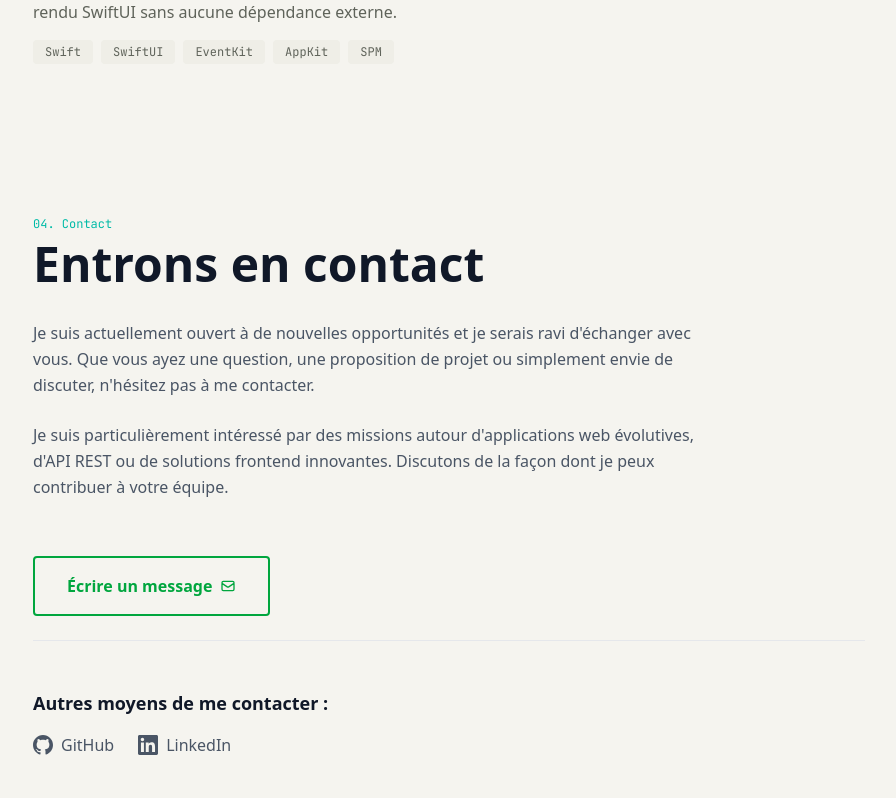
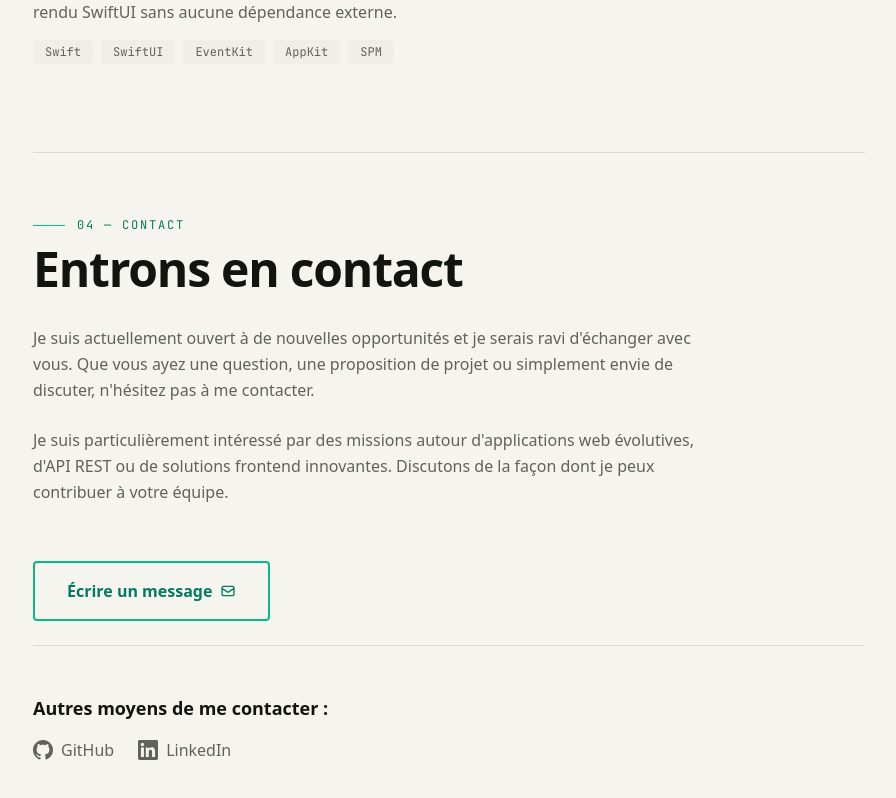
Before and after one commit to Periicles/portfolio, a Next.js app: page / in a window 1280 px wide. Shown: the part 3006-3804 px from the top of the page, without its empty margins (319-1215 px from the left). Built offline with nearby package versions, Linux system fonts and the light colour scheme.

Commit message:
feat(sections): migration Contact vers les tokens

```diff
--- a/app/components/Contact.tsx
+++ b/app/components/Contact.tsx
@@ -2,42 +2,43 @@ import { GitHubIcon } from './icons/GitHubIcon'
 import { LinkedInIcon } from './icons/LinkedInIcon'
 import { MailIcon } from './icons/MailIcon'
 import { site } from '@/content/site'
+import SectionEyebrow from './SectionEyebrow'
 
 export default function Contact() {
     return (
-        <section id="contact" aria-labelledby="contact-heading" className="py-16 scroll-mt-24 md:scroll-mt-16">
-            <p aria-hidden="true" className="text-xs font-mono text-teal-500 dark:text-teal-400 mb-2">04. Contact</p>
-            <h2 id="contact-heading" className="text-4xl md:text-5xl font-bold text-gray-900 dark:text-slate-100 mb-8">
+        <section id="contact" aria-labelledby="contact-heading" className="py-16 scroll-mt-24 md:scroll-mt-16 border-t border-hairline">
+            <SectionEyebrow index={4}>Contact</SectionEyebrow>
+            <h2 id="contact-heading" className="text-4xl md:text-5xl font-extrabold tracking-tight text-ink mb-8">
                 Entrons en contact
             </h2>
 
             <div className="space-y-6">
-                <p className="text-gray-600 dark:text-slate-400 leading-relaxed max-w-2xl">
+                <p className="text-muted leading-relaxed max-w-2xl">
                     Je suis actuellement ouvert à de nouvelles opportunités et je serais ravi d&apos;échanger avec vous. Que vous ayez une question, une proposition de projet ou simplement envie de discuter, n&apos;hésitez pas à me contacter.
                 </p>
 
-                <p className="text-gray-600 dark:text-slate-400 leading-relaxed max-w-2xl">
+                <p className="text-muted leading-relaxed max-w-2xl">
                     Je suis particulièrement intéressé par des missions autour d&apos;applications web évolutives, d&apos;API REST ou de solutions frontend innovantes. Discutons de la façon dont je peux contribuer à votre équipe.
                 </p>
 
                 <div className="pt-8">
                     <a
                         href={`mailto:${site.email}`}
-                        className="inline-flex items-center gap-2 px-8 py-4 border-2 border-green-600 text-green-600 dark:text-green-400 font-semibold rounded hover:bg-green-600 hover:text-white transition-all duration-300"
+                        className="inline-flex items-center gap-2 px-8 py-4 border-2 border-accent text-accent-strong font-semibold rounded hover:bg-accent hover:text-ink transition-all duration-300"
                     >
                         Écrire un message
                         <MailIcon />
                     </a>
                 </div>
 
-                <div className="pt-12 border-t border-gray-200 dark:border-slate-700">
-                    <h3 className="text-lg font-semibold text-gray-900 dark:text-slate-100 mb-4">Autres moyens de me contacter :</h3>
+                <div className="pt-12 border-t border-hairline">
+                    <h3 className="text-lg font-semibold text-ink mb-4">Autres moyens de me contacter :</h3>
                     <div className="flex flex-wrap gap-6">
                         <a
                             href={site.socials.github}
                             target="_blank"
                             rel="noopener noreferrer"
-                            className="flex items-center gap-2 text-gray-600 dark:text-slate-400 hover:text-green-600 dark:hover:text-green-400 transition-colors"
+                            className="flex items-center gap-2 text-muted hover:text-accent-strong transition-colors"
                         >
                             <GitHubIcon />
                             GitHub
@@ -47,7 +48,7 @@ export default function Contact() {
                             href={site.socials.linkedin}
                             target="_blank"
                             rel="noopener noreferrer"
-                            className="flex items-center gap-2 text-gray-600 dark:text-slate-400 hover:text-green-600 dark:hover:text-green-400 transition-colors"
+                            className="flex items-center gap-2 text-muted hover:text-accent-strong transition-colors"
                         >
                             <LinkedInIcon />
                             LinkedIn
```
